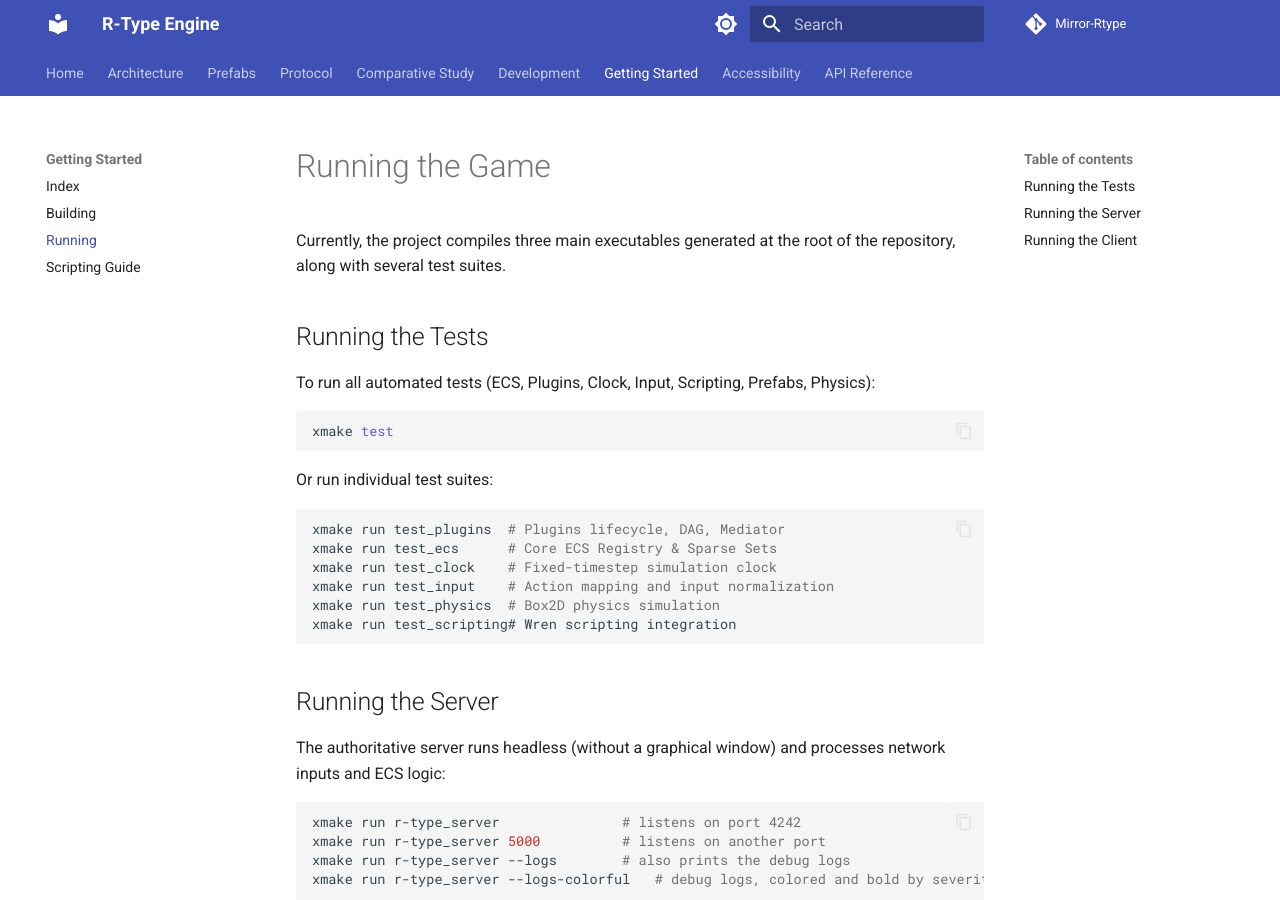
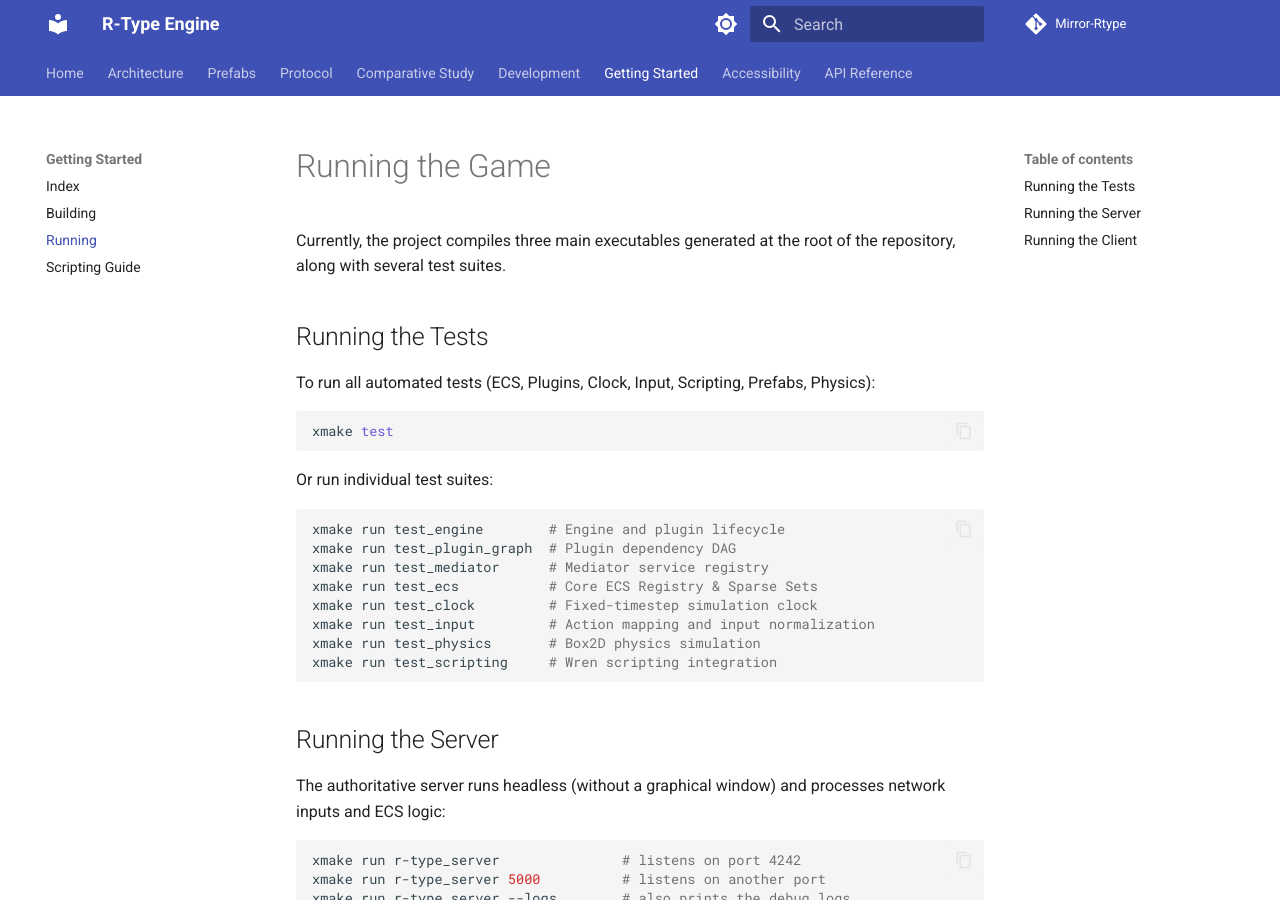
Before and after one commit to Matt4401/Mirror-Rtype, an MkDocs documentation site: the page built from docs/getting-started/running.md, in a window 1280 px wide and 900 px high. Built offline with MkDocs 1.6.1 and Material for MkDocs 9.7.7, drawn with Linux system fonts in a browser that asks for light colours; comment, search, counter and statistics services are not loaded.

Commit message:
docs(client): fix default key bindings, test targets and input polling phase
Co-Authored-By: Claude Opus 5.5 <noreply@anthropic.com>

````diff
--- a/docs/getting-started/running.md
+++ b/docs/getting-started/running.md
@@ -13,12 +13,14 @@ xmake test
 Or run individual test suites:
 
 ```bash
-xmake run test_plugins  # Plugins lifecycle, DAG, Mediator
-xmake run test_ecs      # Core ECS Registry & Sparse Sets
-xmake run test_clock    # Fixed-timestep simulation clock
-xmake run test_input    # Action mapping and input normalization
-xmake run test_physics  # Box2D physics simulation
-xmake run test_scripting# Wren scripting integration
+xmake run test_engine        # Engine and plugin lifecycle
+xmake run test_plugin_graph  # Plugin dependency DAG
+xmake run test_mediator      # Mediator service registry
+xmake run test_ecs           # Core ECS Registry & Sparse Sets
+xmake run test_clock         # Fixed-timestep simulation clock
+xmake run test_input         # Action mapping and input normalization
+xmake run test_physics       # Box2D physics simulation
+xmake run test_scripting     # Wren scripting integration
 ```
 
 ## Running the Server
````
Also changed, not shown: docs/architecture/client.md (+2 -2 lines).
